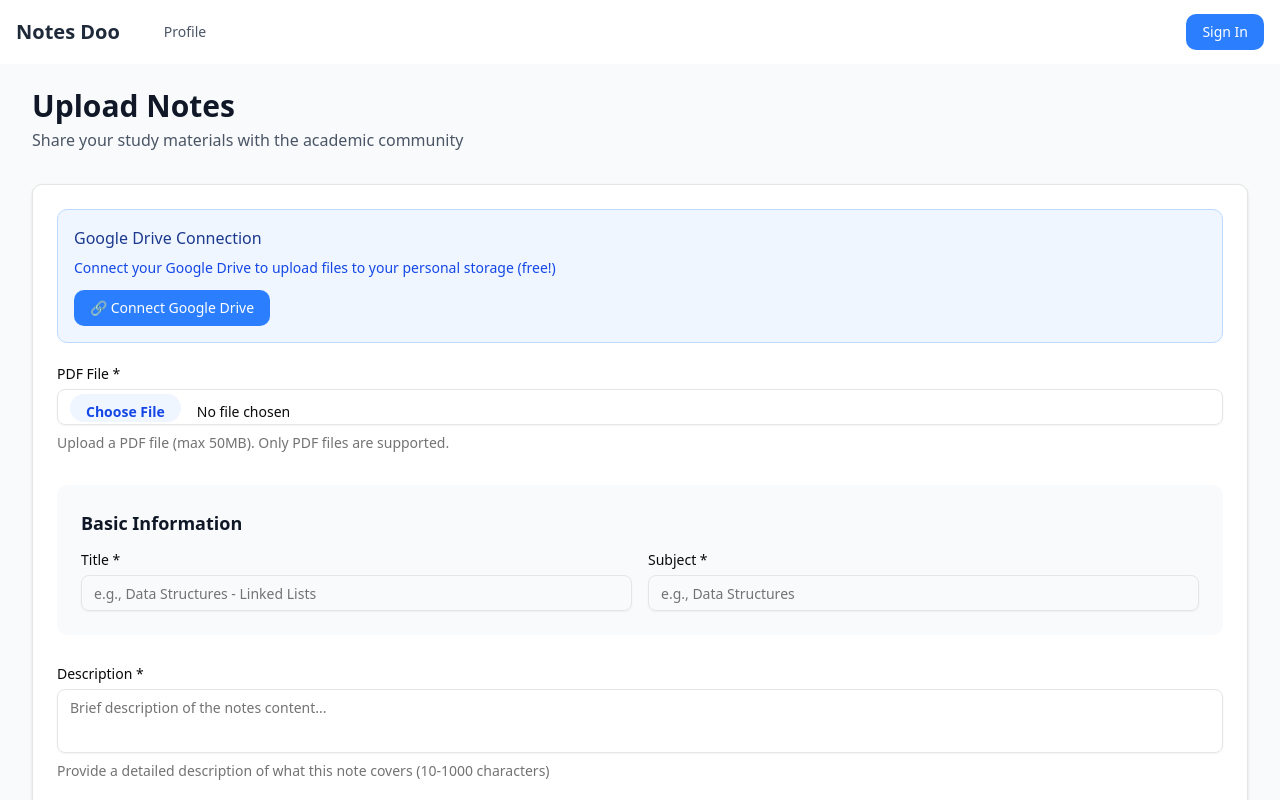
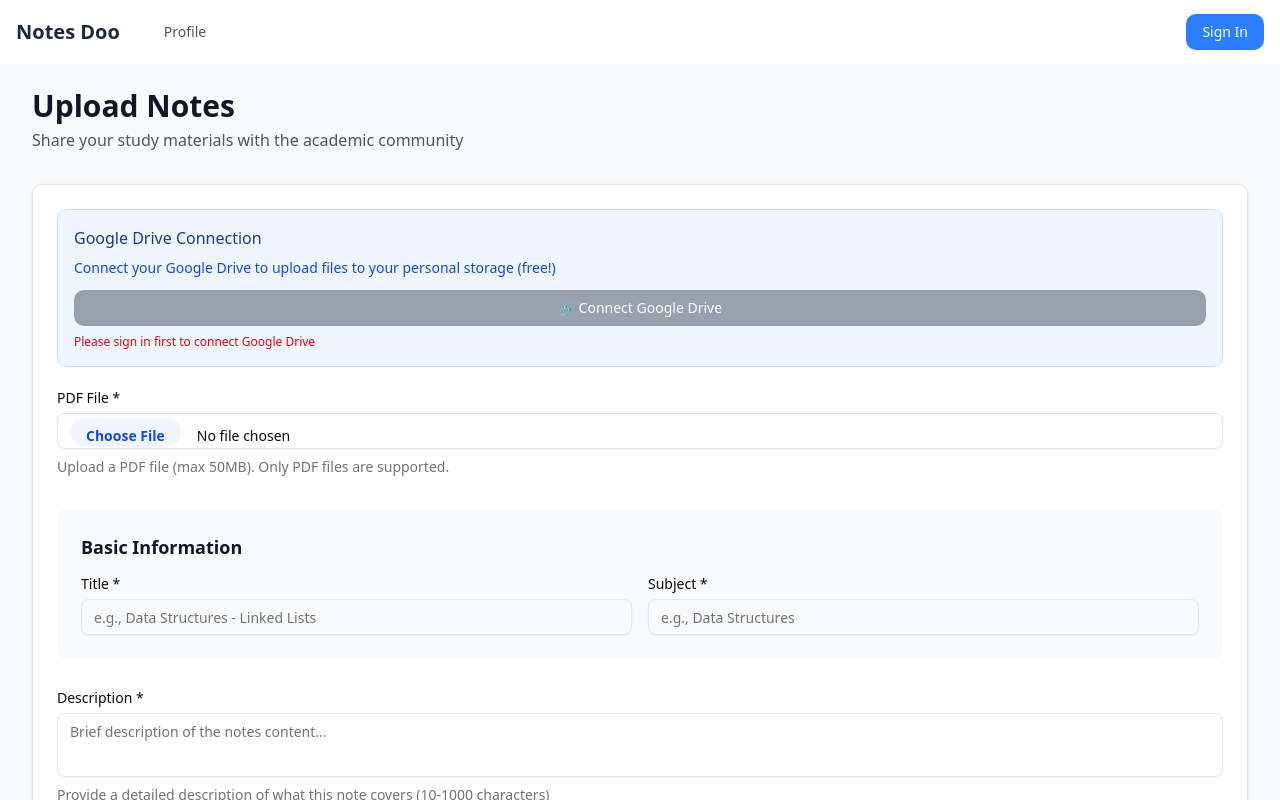
Before and after one commit to BuddhadebKoner/notes-do, a React (Vite) app in the folder frontend/: page /upload in a window 1280 px wide. Shown: the top 800 px of the page. Built offline with nearby package versions, Linux system fonts and the light colour scheme; no server answers.

Commit message:
feat: Enhance Google Drive connection components with loading checks and error handling

```diff
--- a/frontend/src/components/google/GoogleCallback.jsx
+++ b/frontend/src/components/google/GoogleCallback.jsx
@@ -4,17 +4,53 @@ import { useNavigate } from 'react-router-dom'
 import { API_ENDPOINTS } from '../../config/api.js'
 
 const GoogleCallback = () => {
-   const { getToken } = useClerkAuth()
+   const { getToken, isLoaded, isSignedIn } = useClerkAuth()
    const navigate = useNavigate()
    const [status, setStatus] = useState('processing')
    const [message, setMessage] = useState('Processing your Google Drive connection...')
+   const [hasProcessed, setHasProcessed] = useState(false)
 
    useEffect(() => {
+      // Prevent multiple executions
+      if (hasProcessed) {
+         console.log('Already processed, skipping...')
+         return
+      }
+
       const handleCallback = async () => {
          try {
             console.log('Processing Google Drive callback...')
             console.log('Current URL:', window.location.href)
             console.log('API Base URL:', API_ENDPOINTS.BASE_URL)
+
+            // Ensure we're actually on the callback route
+            if (!window.location.pathname.includes('/auth/google/callback')) {
+               console.log('Not on callback route, component should not be processing')
+               setStatus('error')
+               setMessage('This component should only be accessed via Google OAuth callback')
+               setTimeout(() => navigate('/'), 2000)
+               setHasProcessed(true)
+               return
+            }
+
+            // Check if Clerk is loaded first
+            if (!isLoaded) {
+               console.log('Clerk not loaded yet, waiting...')
+               setMessage('Loading authentication...')
+               return // Just return, useEffect will re-run when isLoaded becomes true
+            }
+
+            // Mark as processing to prevent duplicate calls
+            setHasProcessed(true)
+
+            // Check if user is signed in
+            if (!isSignedIn) {
+               console.log('User not signed in')
+               setStatus('error')
+               setMessage('You must be signed in to complete Google Drive connection. Please sign in first.')
+               setTimeout(() => navigate('/'), 3000)
+               return
+            }
 
             // Get the authorization code from URL
             const urlParams = new URLSearchParams(window.location.search)
@@ -129,8 +165,16 @@ const GoogleCallback = () => {
          }
       }
 
-      handleCallback()
-   }, [getToken, navigate])
+      // Only run if we're actually on the callback route
+      if (window.location.pathname.includes('/auth/google/callback')) {
+         handleCallback()
+      } else {
+         console.log('GoogleCallback component rendered on wrong route:', window.location.pathname)
+         setStatus('error')
+         setMessage('Component loaded incorrectly')
+         navigate('/')
+      }
+   }, [getToken, navigate, isLoaded, isSignedIn, hasProcessed])
 
    const getStatusIcon = () => {
       if (status === 'processing') {
--- a/frontend/src/components/google/GoogleDriveConnect.jsx
+++ b/frontend/src/components/google/GoogleDriveConnect.jsx
@@ -3,7 +3,7 @@ import { useAuth as useClerkAuth } from '@clerk/clerk-react'
 import { setAuthToken, API_ENDPOINTS } from '../../config/api.js'
 
 const GoogleDriveConnect = ({ onConnected }) => {
-   const { getToken } = useClerkAuth()
+   const { getToken, isLoaded, isSignedIn } = useClerkAuth()
    const [isConnecting, setIsConnecting] = useState(false)
    const [driveToken, setDriveToken] = useState(localStorage.getItem('googleDriveToken'))
    const [error, setError] = useState(null)
@@ -15,6 +15,15 @@ const GoogleDriveConnect = ({ onConnected }) => {
       try {
          console.log('Starting Google Drive connection...')
          console.log('API Base URL:', API_ENDPOINTS.BASE_URL)
+
+         // Check if Clerk is loaded and user is signed in
+         if (!isLoaded) {
+            throw new Error('Authentication is still loading. Please wait a moment and try again.')
+         }
+
+         if (!isSignedIn) {
+            throw new Error('You must be signed in to connect Google Drive. Please sign in first.')
+         }
 
          // Get Clerk token for authentication with retry logic
          let token = null;
@@ -39,7 +48,7 @@ const GoogleDriveConnect = ({ onConnected }) => {
 
          if (!token) {
             console.error('Failed to obtain authentication token after all retries')
-            throw new Error('Authentication failed. Please sign in again.')
+            throw new Error('Authentication failed. Please sign out and sign in again.')
          }
 
          // Get auth URL from backend
@@ -137,6 +146,27 @@ const GoogleDriveConnect = ({ onConnected }) => {
                <p className='text-sm text-blue-700 mb-3'>
                   Connect your Google Drive to upload files to your personal storage (free!)
                </p>
+
+               {!isLoaded ? (
+                  <button
+                     disabled
+                     className='bg-gray-400 text-white px-4 py-2 rounded-lg text-sm font-medium cursor-not-allowed'
+                  >
+                     Loading...
+                  </button>
+               ) : !isSignedIn ? (
+                  <div className='space-y-2'>
+                     <button
+                        disabled
+                        className='bg-gray-400 text-white px-4 py-2 rounded-lg text-sm font-medium cursor-not-allowed w-full'
+                     >
+                        🔗 Connect Google Drive
+                     </button>
+                     <p className='text-xs text-red-600'>
+                        Please sign in first to connect Google Drive
+                     </p>
+                  </div>
+               ) : (
                   <button
                      onClick={connectGoogleDrive}
                      disabled={isConnecting}
@@ -144,6 +174,7 @@ const GoogleDriveConnect = ({ onConnected }) => {
                   >
                      {isConnecting ? 'Connecting...' : '🔗 Connect Google Drive'}
                   </button>
+               )}
                {error && (
                   <div className='mt-3 p-3 bg-red-50 border border-red-200 rounded-md'>
                      <p className='text-sm text-red-600 font-medium mb-1'>
```
Lines whose indentation alone changed are shown as unchanged.
